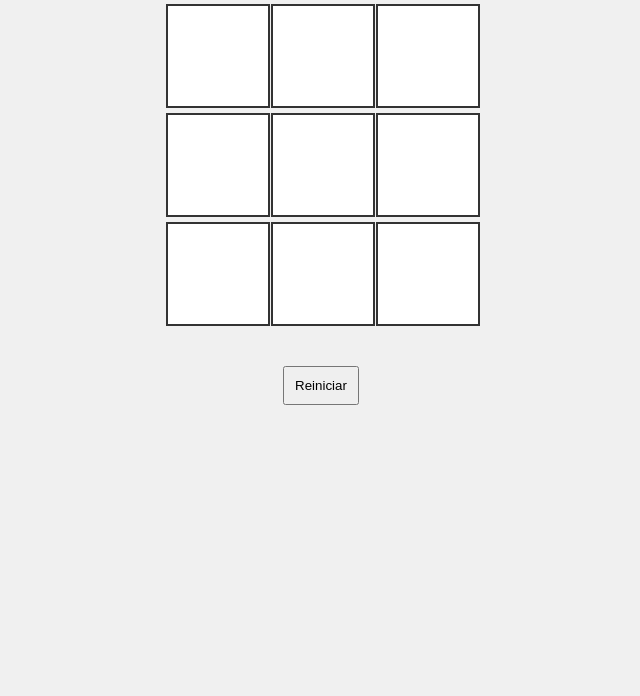
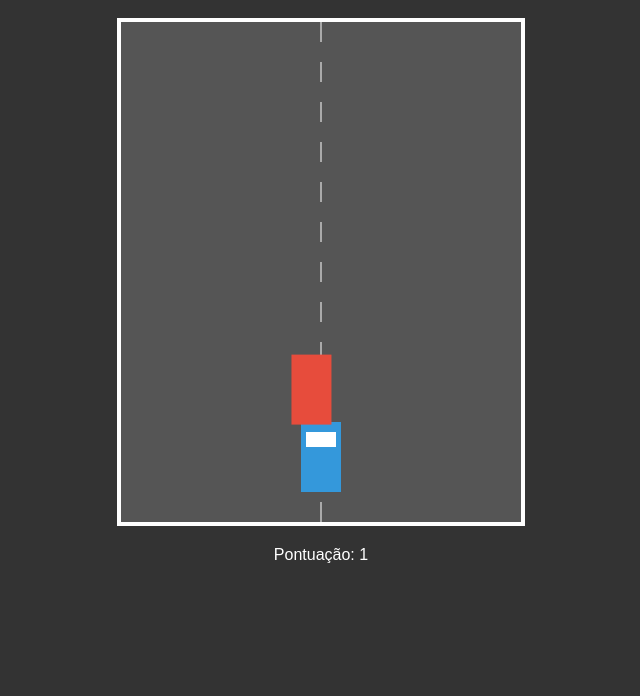
Before and after one commit to kevincampos10/Teste_jogo, a plain HTML site: page index.html in a window 1280 px wide. Shown: the part 104-800 px from the top of the page, without its empty margins (319-959 px from the left). Drawn offline with Linux system fonts and the light colour scheme.

Commit message:
Change game title and update gameplay mechanics

```diff
--- a/index.html
+++ b/index.html
@@ -2,71 +2,107 @@
 <html lang="pt-br">
 <head>
     <meta charset="UTF-8">
-    <title>Meu Primeiro Jogo Web</title>
+    <title>Desvio de Carro</title>
     <style>
-        body { font-family: sans-serif; display: flex; flex-direction: column; align-items: center; background: #f0f0f0; }
-        .board { display: grid; grid-template-columns: repeat(3, 100px); gap: 5px; margin-top: 20px; }
-        .cell { width: 100px; height: 100px; background: white; display: flex; align-items: center;
-                justify-content: center; font-size: 2em; cursor: pointer; border: 2px solid #333; }
-        .cell:hover { background: #eee; }
-        .winner { margin-top: 20px; font-weight: bold; color: green; }
+        body { text-align: center; background: #333; color: white; font-family: sans-serif; overflow: hidden; }
+        canvas { background: #555; border: 4px solid #fff; display: block; margin: 20px auto; }
+        .info { font-size: 1.2em; }
     </style>
 </head>
 <body>
 
-    <h1>Jogo da Velha</h1>
-    <div class="board" id="board"></div>
-    <div class="winner" id="status"></div>
-    <button onclick="resetGame()" style="margin-top: 20px; padding: 10px;">Reiniciar</button>
+    <h1>Jogo de Carrinho</h1>
+    <p class="info">Use as <b>Setas (Esquerda/Direita)</b> para desviar!</p>
+    <canvas id="gameCanvas" width="400" height="500"></canvas>
+    <div id="scoreDisplay">Pontuação: 0</div>
 
     <script>
-        const boardElement = document.getElementById('board');
-        const statusElement = document.getElementById('status');
-        let board = ['', '', '', '', '', '', '', '', ''];
-        let currentPlayer = 'X';
-        let gameActive = true;
+        const canvas = document.getElementById("gameCanvas");
+        const ctx = canvas.getContext("2d");
+        const scoreDisplay = document.getElementById("scoreDisplay");
 
-        function createBoard() {
-            boardElement.innerHTML = '';
-            board.forEach((cell, index) => {
-                const cellElement = document.createElement('div');
-                cellElement.classList.add('cell');
-                cellElement.innerText = cell;
-                cellElement.addEventListener('click', () => handleMove(index));
-                boardElement.appendChild(cellElement);
-            });
+        let carWidth = 40;
+        let carHeight = 70;
+        let carX = canvas.width / 2 - carWidth / 2;
+        let carY = canvas.height - 100;
+        let carSpeed = 7;
+
+        let obstacleWidth = 40;
+        let obstacleHeight = 70;
+        let obstacleX = Math.random() * (canvas.width - obstacleWidth);
+        let obstacleY = -100;
+        let obstacleSpeed = 4;
+
+        let score = 0;
+        let gameOver = false;
+        let keys = {};
+
+        // Detectar teclas
+        window.addEventListener("keydown", (e) => keys[e.code] = true);
+        window.addEventListener("keyup", (e) => keys[e.code] = false);
+
+        function update() {
+            if (gameOver) return;
+
+            // Movimentação do jogador
+            if (keys["ArrowLeft"] && carX > 0) carX -= carSpeed;
+            if (keys["ArrowRight"] && carX < canvas.width - carWidth) carX += carSpeed;
+
+            // Movimentação do obstáculo
+            obstacleY += obstacleSpeed;
+
+            // Resetar obstáculo quando sai da tela
+            if (obstacleY > canvas.height) {
+                obstacleY = -100;
+                obstacleX = Math.random() * (canvas.width - obstacleWidth);
+                score++;
+                obstacleSpeed += 0.2; // Aumenta a dificuldade
+                scoreDisplay.innerText = "Pontuação: " + score;
+            }
+
+            // Colisão
+            if (carX < obstacleX + obstacleWidth &&
+                carX + carWidth > obstacleX &&
+                carY < obstacleY + obstacleHeight &&
+                carY + carHeight > obstacleY) {
+                gameOver = true;
+                alert("Game Over! Pontuação final: " + score);
+                location.reload(); // Reinicia o jogo
+            }
         }
 
-        function handleMove(index) {
-            if (board[index] !== '' || !gameActive) return;
-            board[index] = currentPlayer;
-            checkWinner();
-            currentPlayer = currentPlayer === 'X' ? 'O' : 'X';
-            createBoard();
+        function draw() {
+            // Limpar tela
+            ctx.clearRect(0, 0, canvas.width, canvas.height);
+
+            // Desenhar Estrada (faixas)
+            ctx.strokeStyle = "white";
+            ctx.setLineDash([20, 20]);
+            ctx.beginPath();
+            ctx.moveTo(canvas.width / 2, 0);
+            ctx.lineTo(canvas.width / 2, canvas.height);
+            ctx.stroke();
+
+            // Desenhar Jogador (Carro Azul)
+            ctx.fillStyle = "#3498db";
+            ctx.fillRect(carX, carY, carWidth, carHeight);
+
+            // Detalhe simples do carro (janela)
+            ctx.fillStyle = "#fff";
+            ctx.fillRect(carX + 5, carY + 10, carWidth - 10, 15);
+
+            // Desenhar Obstáculo (Carro Vermelho)
+            ctx.fillStyle = "#e74c3c";
+            ctx.fillRect(obstacleX, obstacleY, obstacleWidth, obstacleHeight);
         }
 
-        function checkWinner() {
-            const wins = [[0,1,2], [3,4,5], [6,7,8], [0,3,6], [1,4,7], [2,5,8], [0,4,8], [2,4,6]];
-            for (let condition of wins) {
-                const [a, b, c] = condition;
-                if (board[a] && board[a] === board[b] && board[a] === board[c]) {
-                    statusElement.innerText = `Jogador ${board[a]} venceu!`;
-                    gameActive = false;
-                    return;
-                }
-            }
-            if (!board.includes('')) statusElement.innerText = "Empate!";
+        function loop() {
+            update();
+            draw();
+            requestAnimationFrame(loop);
         }
 
-        function resetGame() {
-            board = ['', '', '', '', '', '', '', '', ''];
-            currentPlayer = 'X';
-            gameActive = true;
-            statusElement.innerText = '';
-            createBoard();
-        }
-
-        createBoard();
+        loop();
     </script>
 </body>
 </html>
```
